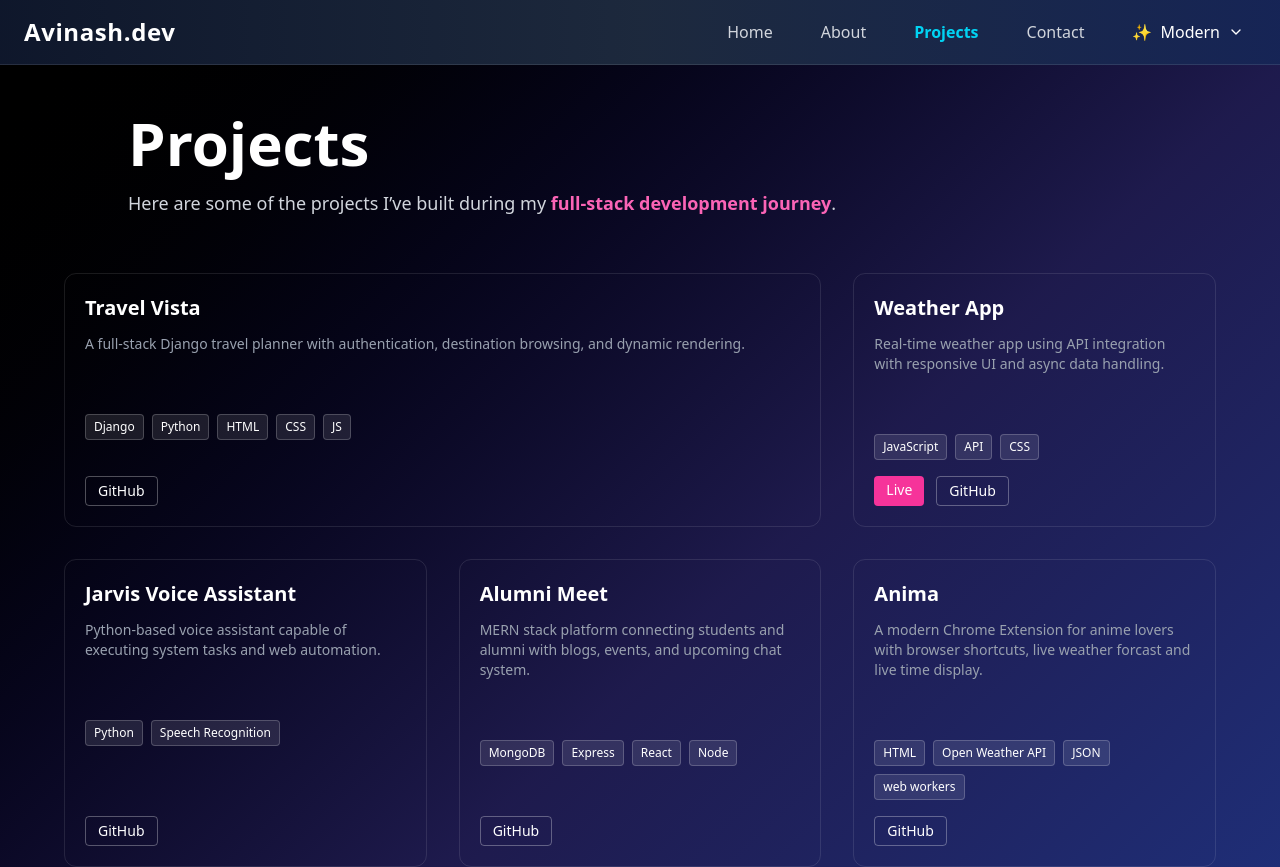
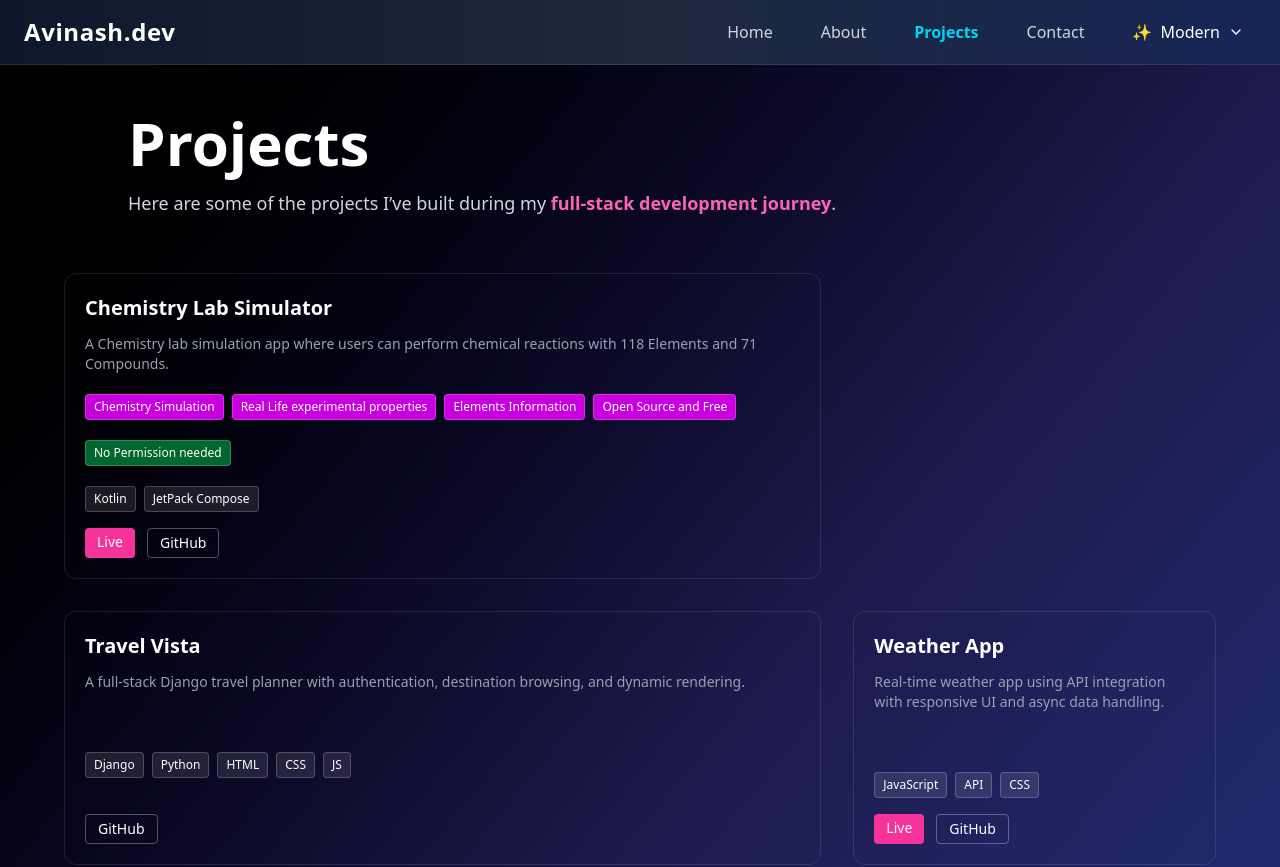
Before and after one commit to webdevavi96/My-Portfolio, a React (Vite) app: page /projects in a window 1280 px wide. Shown: the top 867 px of the page. Built offline with nearby package versions, Linux system fonts and the light colour scheme.

Commit message:
Added project

```diff
--- a/src/shared/data.js
+++ b/src/shared/data.js
@@ -50,6 +50,22 @@ const certificates = [
 ];
 
 const projects = [
+  {
+    title: "Chemistry Lab Simulator",
+    description:
+      "A Chemistry lab simulation app where users can perform chemical reactions with 118 Elements and 71 Compounds.",
+    features: [
+      "Chemistry Simulation",
+      "Real Life experimental properties",
+      "Elements Information",
+      "Open Source and Free",
+    ],
+    tech: ["Kotlin", "JetPack Compose"],
+    permissions: ["No Permission needed"],
+    github: "https://github.com/webdevavi96/ChemLab",
+    demo: "https://github.com/webdevavi96/ChemLab/releases/tag/v1.0.0",
+    featured: true,
+  },
   {
     title: "Travel Vista",
     description:
```
